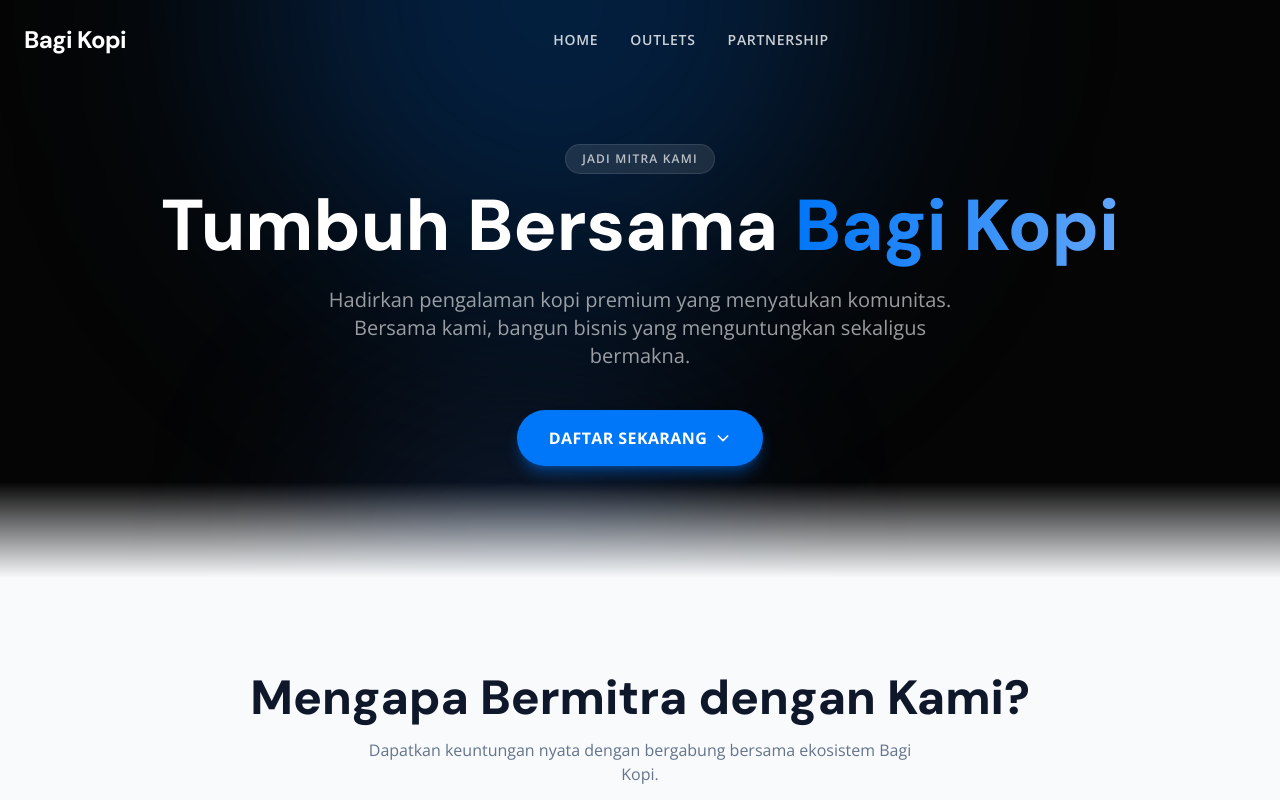
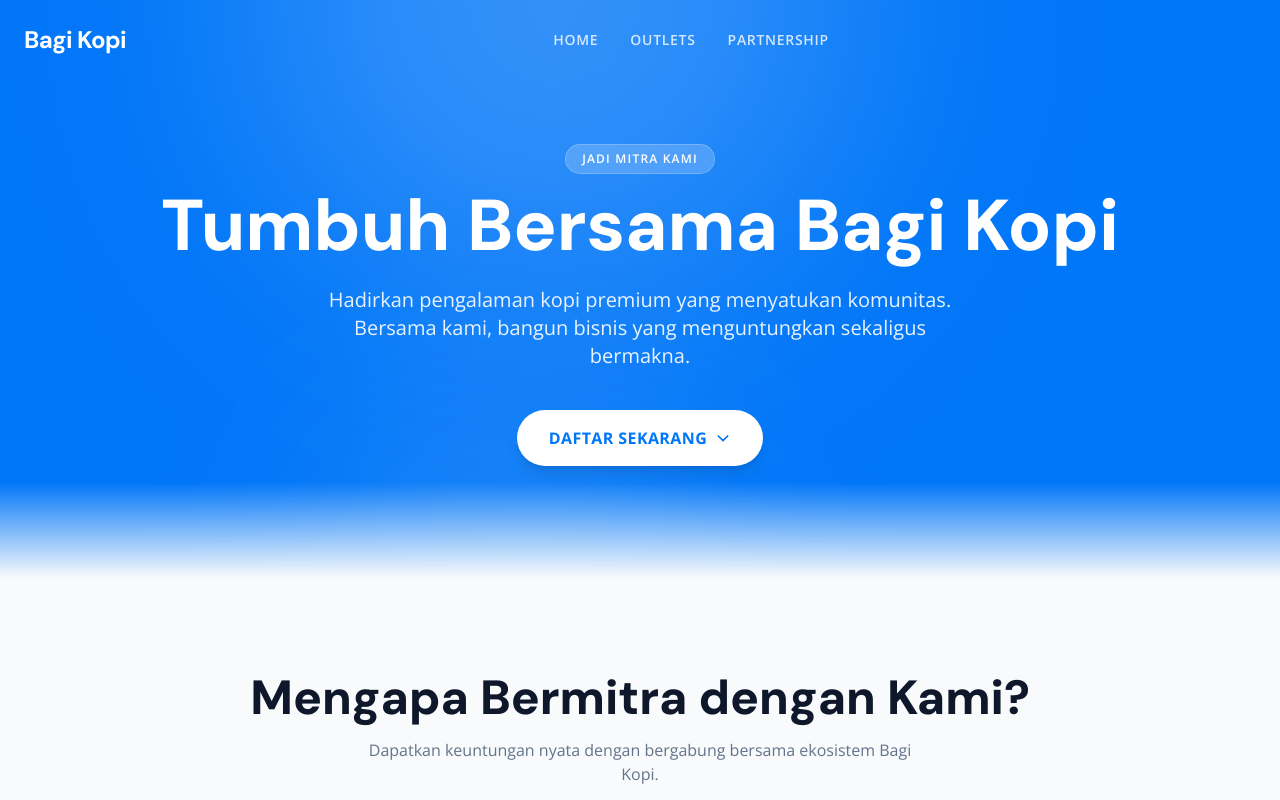
Before and after one commit to akhdanrgya/BAGI-KOPI, a Next.js app: page /partnership in a window 1280 px wide. Shown: the top 800 px of the page. Built offline with nearby package versions, Linux system fonts and the light colour scheme.

Commit message:
Update: add animation for /outlets and /partnership

```diff
--- a/src/app/partnership/page.tsx
+++ b/src/app/partnership/page.tsx
@@ -1,6 +1,7 @@
 import type { Metadata } from "next";
 import Link from "next/link";
 import { PartnershipForm } from "@/components/PartnershipForm";
+import { FadeIn } from "@/components/FadeIn";
 
 export const metadata: Metadata = {
     title: "Partnership | Bagi Kopi",
@@ -95,33 +96,38 @@ export default function PartnershipPage() {
     return (
         <main className="min-h-screen bg-slate-50">
             {/* Hero */}
-            <section className="relative w-full bg-[#050505] pt-36 pb-28 px-6 overflow-hidden">
+            <section className="relative w-full bg-primary pt-36 pb-28 px-6 overflow-hidden">
                 <div className="absolute inset-0 pointer-events-none">
-                    <div className="absolute top-0 right-1/3 w-[600px] h-[600px] bg-primary/25 blur-[130px] rounded-full -translate-y-1/2" />
-                    <div className="absolute bottom-0 left-1/4 w-[400px] h-[400px] bg-blue-500/15 blur-[100px] rounded-full translate-y-1/2" />
+                    <div className="absolute top-0 right-1/3 w-[600px] h-[600px] bg-white/20 blur-[130px] rounded-full -translate-y-1/2" />
+                    <div className="absolute bottom-0 left-1/4 w-[400px] h-[400px] bg-white/10 blur-[100px] rounded-full translate-y-1/2" />
                 </div>
                 <div className="relative max-w-5xl mx-auto text-center z-10">
-                    <span className="inline-block mb-4 px-4 py-1.5 rounded-full bg-white/10 text-white/70 text-xs font-open-sans font-semibold uppercase tracking-widest border border-white/10">
+                    <FadeIn delay={0.1}>
+                        <span className="inline-block mb-4 px-4 py-1.5 rounded-full bg-white/20 text-white text-xs font-open-sans font-semibold uppercase tracking-widest border border-white/20">
                             Jadi Mitra Kami
                         </span>
+                    </FadeIn>
+                    <FadeIn delay={0.2}>
                         <h1 className="text-5xl md:text-7xl font-extrabold font-dm-sans text-white mb-6 leading-tight">
-                        Tumbuh Bersama{" "}
-                        <span className="text-transparent bg-clip-text bg-gradient-to-r from-primary to-blue-400">
-                            Bagi Kopi
-                        </span>
+                            Tumbuh Bersama Bagi Kopi
                         </h1>
-                    <p className="text-lg md:text-xl text-white/60 font-open-sans max-w-2xl mx-auto leading-relaxed mb-10">
+                    </FadeIn>
+                    <FadeIn delay={0.3}>
+                        <p className="text-lg md:text-xl text-white/90 font-open-sans max-w-2xl mx-auto leading-relaxed mb-10">
                             Hadirkan pengalaman kopi premium yang menyatukan komunitas. Bersama kami, bangun bisnis yang menguntungkan sekaligus bermakna.
                         </p>
+                    </FadeIn>
+                    <FadeIn delay={0.4}>
                         <a
                             href="#form"
-                        className="inline-flex items-center gap-2 px-8 py-4 bg-primary text-white font-bold font-open-sans uppercase tracking-wide rounded-full shadow-lg shadow-primary/40 hover:bg-primary/90 hover:scale-105 transition-all"
+                            className="inline-flex items-center gap-2 px-8 py-4 bg-white text-primary font-bold font-open-sans uppercase tracking-wide rounded-full shadow-lg shadow-black/10 hover:bg-white/90 hover:scale-105 transition-all"
                         >
                             Daftar Sekarang
                             <svg className="w-4 h-4" fill="none" stroke="currentColor" viewBox="0 0 24 24">
                                 <path strokeLinecap="round" strokeLinejoin="round" strokeWidth={2.5} d="M19 9l-7 7-7-7" />
                             </svg>
                         </a>
+                    </FadeIn>
                 </div>
                 <div className="absolute bottom-0 left-0 w-full h-24 bg-gradient-to-t from-slate-50 to-transparent pointer-events-none" />
             </section>
@@ -130,22 +136,28 @@ export default function PartnershipPage() {
             <section className="py-24 px-6 md:px-12 bg-slate-50">
                 <div className="max-w-7xl mx-auto">
                     <div className="text-center mb-16">
+                        <FadeIn delay={0.1}>
                             <h2 className="text-4xl md:text-5xl font-extrabold font-dm-sans text-slate-900 mb-4">
                                 Mengapa Bermitra dengan Kami?
                             </h2>
+                        </FadeIn>
+                        <FadeIn delay={0.2}>
                             <p className="text-slate-500 font-open-sans max-w-xl mx-auto">
                                 Dapatkan keuntungan nyata dengan bergabung bersama ekosistem Bagi Kopi.
                             </p>
+                        </FadeIn>
                     </div>
                     <div className="grid grid-cols-1 md:grid-cols-2 lg:grid-cols-3 gap-6">
-                        {BENEFITS.map((b) => (
-                            <div key={b.title} className="group flex flex-col gap-4 p-7 bg-white rounded-3xl border border-slate-100 shadow-sm hover:shadow-md transition-shadow duration-300">
+                        {BENEFITS.map((b, i) => (
+                            <FadeIn key={b.title} delay={0.1 * (i + 1)}>
+                                <div className="group flex flex-col gap-4 p-7 bg-white rounded-3xl border border-slate-100 shadow-sm hover:shadow-md transition-shadow duration-300 h-full">
                                     <div className="w-14 h-14 flex items-center justify-center rounded-2xl bg-primary/10 text-primary group-hover:bg-primary group-hover:text-white transition-colors duration-300">
                                         {b.icon}
                                     </div>
                                     <h3 className="text-lg font-bold font-dm-sans text-slate-900">{b.title}</h3>
                                     <p className="text-sm font-open-sans text-slate-500 leading-relaxed">{b.desc}</p>
                                 </div>
+                            </FadeIn>
                         ))}
                     </div>
                 </div>
@@ -155,14 +167,19 @@ export default function PartnershipPage() {
             <section className="py-24 px-6 md:px-12 bg-white border-y border-slate-100">
                 <div className="max-w-4xl mx-auto">
                     <div className="text-center mb-16">
+                        <FadeIn delay={0.1}>
                             <h2 className="text-4xl md:text-5xl font-extrabold font-dm-sans text-slate-900 mb-4">
                                 Proses Partnership
                             </h2>
+                        </FadeIn>
+                        <FadeIn delay={0.2}>
                             <p className="text-slate-500 font-open-sans">Mudah, transparan, dan didampingi penuh oleh tim kami.</p>
+                        </FadeIn>
                     </div>
                     <div className="flex flex-col gap-0">
                         {STEPS.map((step, i) => (
-                            <div key={step.num} className="flex gap-6 group">
+                            <FadeIn key={step.num} delay={0.1 * (i + 1)} direction="left">
+                                <div className="flex gap-6 group">
                                     {/* Line + Circle */}
                                     <div className="flex flex-col items-center">
                                         <div className="w-12 h-12 flex items-center justify-center rounded-full bg-primary text-white font-bold font-dm-sans text-sm shrink-0 shadow-md shadow-primary/30">
@@ -178,6 +195,7 @@ export default function PartnershipPage() {
                                         <p className="text-sm font-open-sans text-slate-500 leading-relaxed pb-8">{step.desc}</p>
                                     </div>
                                 </div>
+                            </FadeIn>
                         ))}
                     </div>
                 </div>
@@ -187,16 +205,20 @@ export default function PartnershipPage() {
             <section className="py-24 px-6 md:px-12 bg-slate-50">
                 <div className="max-w-3xl mx-auto">
                     <div className="text-center mb-14">
+                        <FadeIn delay={0.1}>
                             <h2 className="text-4xl md:text-5xl font-extrabold font-dm-sans text-slate-900 mb-4">
                                 Pertanyaan Umum
                             </h2>
+                        </FadeIn>
                     </div>
                     <div className="flex flex-col gap-4">
-                        {FAQS.map((faq) => (
-                            <div key={faq.q} className="p-6 bg-white rounded-2xl border border-slate-100 shadow-sm">
+                        {FAQS.map((faq, i) => (
+                            <FadeIn key={faq.q} delay={0.1 * (i + 1)}>
+                                <div className="p-6 bg-white rounded-2xl border border-slate-100 shadow-sm">
                                     <h3 className="font-bold font-dm-sans text-slate-900 mb-2">{faq.q}</h3>
                                     <p className="text-sm font-open-sans text-slate-500 leading-relaxed">{faq.a}</p>
                                 </div>
+                            </FadeIn>
                         ))}
                     </div>
                 </div>
@@ -206,14 +228,20 @@ export default function PartnershipPage() {
             <section id="form" className="py-24 px-6 md:px-12 bg-white border-t border-slate-100">
                 <div className="max-w-2xl mx-auto">
                     <div className="text-center mb-12">
+                        <FadeIn delay={0.1}>
                             <h2 className="text-4xl md:text-5xl font-extrabold font-dm-sans text-slate-900 mb-4">
                                 Daftar Partnership
                             </h2>
+                        </FadeIn>
+                        <FadeIn delay={0.2}>
                             <p className="text-slate-500 font-open-sans">
                                 Isi formulir di bawah dan tim kami akan menghubungimu dalam 1–2 hari kerja.
                             </p>
+                        </FadeIn>
                     </div>
+                    <FadeIn delay={0.3}>
                         <PartnershipForm />
+                    </FadeIn>
                 </div>
             </section>
         </main>
--- /dev/null
+++ b/src/components/FadeIn.tsx
@@ -0,0 +1,33 @@
+"use client";
+
+import { motion } from "framer-motion";
+import { ReactNode } from "react";
+
+interface FadeInProps {
+    children: ReactNode;
+    delay?: number;
+    className?: string;
+    direction?: "up" | "down" | "left" | "right" | "none";
+}
+
+export function FadeIn({ children, delay = 0, className = "", direction = "up" }: FadeInProps) {
+    const directions = {
+        up: { y: 30, x: 0 },
+        down: { y: -30, x: 0 },
+        left: { x: 30, y: 0 },
+        right: { x: -30, y: 0 },
+        none: { x: 0, y: 0 }
+    };
+
+    return (
+        <motion.div
+            initial={{ opacity: 0, ...directions[direction] }}
+            whileInView={{ opacity: 1, x: 0, y: 0 }}
+            viewport={{ once: true, margin: "-50px" }}
+            transition={{ duration: 0.6, delay, ease: "easeOut" }}
+            className={className}
+        >
+            {children}
+        </motion.div>
+    );
+}
--- a/src/components/Navbar.tsx
+++ b/src/components/Navbar.tsx
@@ -3,17 +3,22 @@
 import Link from "next/link";
 import { useEffect, useState } from "react";
 import { useScroll, useMotionValueEvent } from "framer-motion";
+import { usePathname } from "next/navigation";
 
 export const Navbar = () => {
     const [mounted, setMounted] = useState(false);
     const [isTransparent, setIsTransparent] = useState(true);
     const { scrollY } = useScroll();
+    const pathname = usePathname();
 
     useEffect(() => setMounted(true), []);
 
     useMotionValueEvent(scrollY, "change", (latest) => {
-        // Change to solid when scrolled past the 400vh container
-        if (latest > window.innerHeight * 3.8) {
+        // Different thresholds for home vs other pages
+        const isHome = pathname === "/";
+        const threshold = isHome ? window.innerHeight * 3.8 : 50;
+
+        if (latest > threshold) {
             setIsTransparent(false);
         } else {
             setIsTransparent(true);
```
Also changed, not shown: src/app/outlets/page.tsx (+22 -10 lines). Lines whose indentation alone changed are shown as unchanged.
